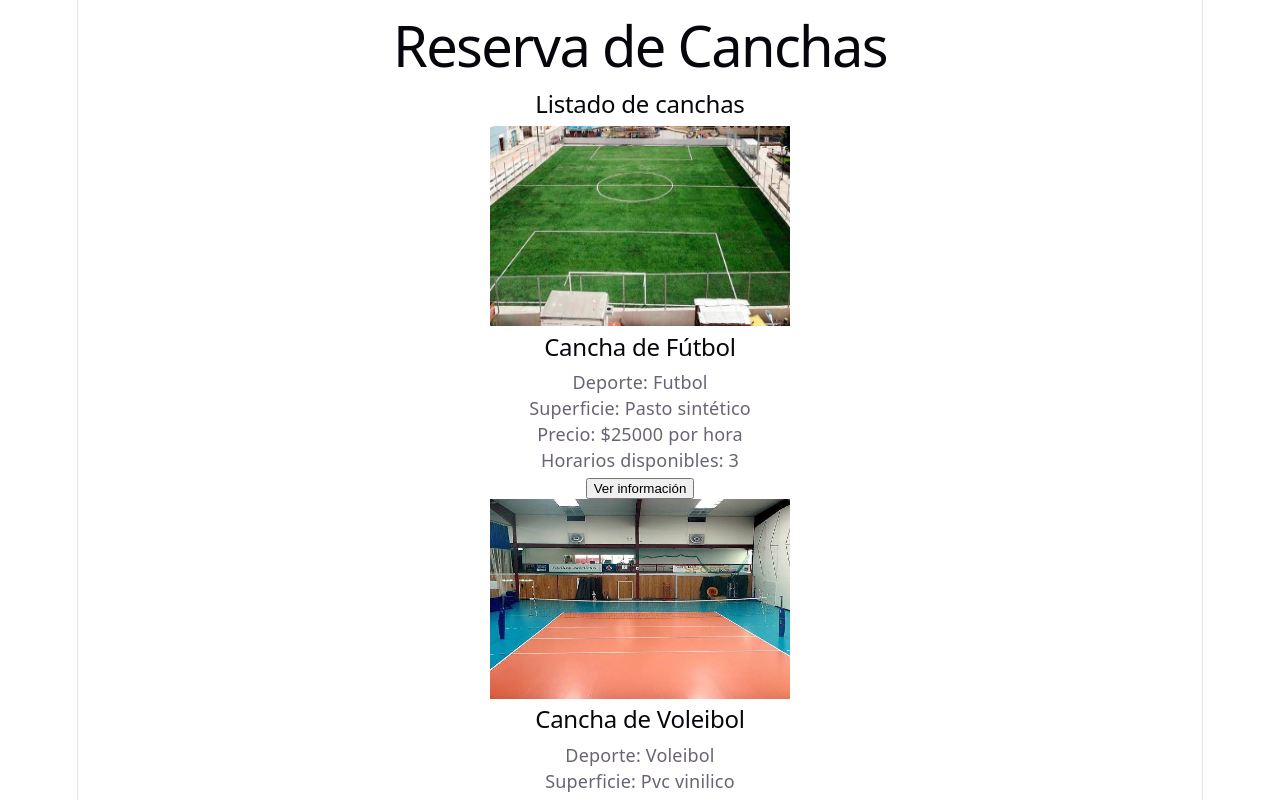
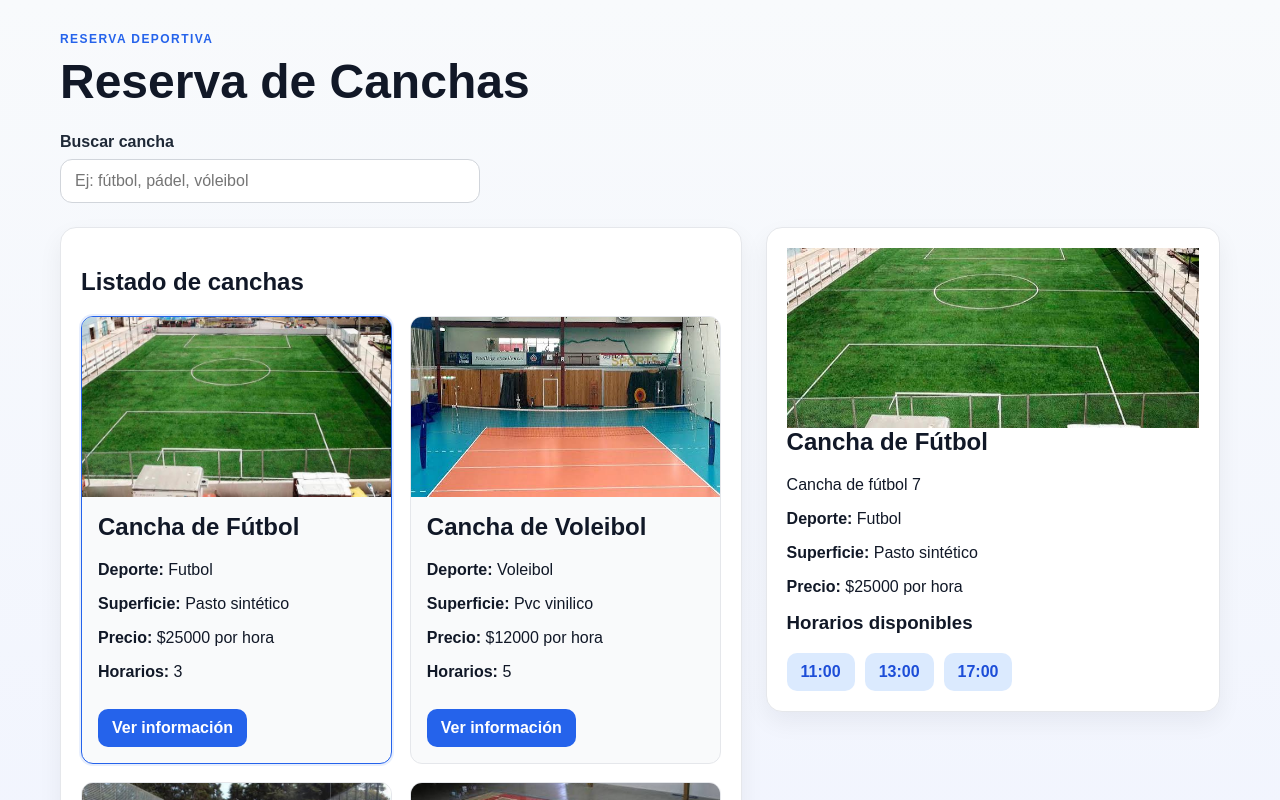
Before and after one commit to martinnc21/reserva-de-canchas, a React (Vite) app: page / in a window 1280 px wide. Shown: the top 800 px of the page. Built offline with nearby package versions, Linux system fonts and the light colour scheme.

Commit message:
feat: agregar listado, búsqueda y detalle de canchas

```diff
--- a/src/App.css
+++ b/src/App.css
@@ -0,0 +1,153 @@
+.app-shell {
+  max-width: 1200px;
+  margin: 0 auto;
+  padding: 32px 20px 48px;
+  font-family: Arial, sans-serif;
+}
+
+.app-header {
+  margin-bottom: 24px;
+}
+
+.eyebrow {
+  margin: 0;
+  text-transform: uppercase;
+  letter-spacing: 0.12em;
+  color: #2563eb;
+  font-weight: 700;
+  font-size: 12px;
+}
+
+h1 {
+  margin: 8px 0 0;
+  font-size: clamp(2rem, 5vw, 3rem);
+}
+
+.search-bar-wrap {
+  max-width: 420px;
+  margin-bottom: 24px;
+}
+
+.search-label {
+  display: block;
+  margin-bottom: 8px;
+  font-weight: 700;
+  color: #1f2937;
+}
+
+.search-input {
+  width: 100%;
+  padding: 12px 14px;
+  border: 1px solid #d1d5db;
+  border-radius: 12px;
+  font-size: 1rem;
+}
+
+.app-grid {
+  display: grid;
+  grid-template-columns: 1.5fr 1fr;
+  gap: 24px;
+  align-items: start;
+}
+
+.list-section,
+.detalle-panel {
+  background: white;
+  border: 1px solid #e5e7eb;
+  border-radius: 16px;
+  padding: 20px;
+  box-shadow: 0 10px 25px rgba(15, 23, 42, 0.06);
+}
+
+.cancha-list {
+  display: grid;
+  grid-template-columns: repeat(auto-fit, minmax(220px, 1fr));
+  gap: 18px;
+}
+
+.cancha-card {
+  background: #f9fafb;
+  border: 1px solid #e5e7eb;
+  border-radius: 12px;
+  overflow: hidden;
+  transition: transform 0.2s ease, border-color 0.2s ease;
+}
+
+.cancha-card.selected {
+  border-color: #2563eb;
+  box-shadow: 0 0 0 2px rgba(37, 99, 235, 0.1);
+}
+
+.cancha-card:hover {
+  transform: translateY(-2px);
+}
+
+.cancha-image,
+.detalle-image {
+  width: 100%;
+  height: 180px;
+  object-fit: cover;
+  display: block;
+}
+
+.cancha-body {
+  padding: 16px;
+}
+
+.cancha-body h2,
+.detalle-panel h2,
+.detalle-panel h3 {
+  margin-top: 0;
+}
+
+.primary-button,
+.horario-button {
+  border: none;
+  border-radius: 10px;
+  padding: 10px 14px;
+  font-weight: 600;
+  cursor: pointer;
+}
+
+.primary-button {
+  background: #2563eb;
+  color: white;
+  margin-top: 12px;
+}
+
+.horarios {
+  display: flex;
+  flex-wrap: wrap;
+  gap: 10px;
+  margin-top: 12px;
+}
+
+.horario-button {
+  background: #dbeafe;
+  color: #1d4ed8;
+}
+
+.estado,
+.reserva-confirmada {
+  margin-top: 20px;
+  padding: 12px 16px;
+  border-radius: 10px;
+}
+
+.estado {
+  background: #f3f4f6;
+  border: 1px solid #d1d5db;
+  color: #374151;
+}
+
+.reserva-confirmada {
+  background: #ecfdf5;
+  border: 1px solid #a7f3d0;
+  color: #065f46;
+}
+
+@media (max-width: 768px) {
+  .app-grid {
+    grid-template-columns: 1fr;
+  }
+}
--- a/src/App.tsx
+++ b/src/App.tsx
@@ -1,51 +1,85 @@
-import { canchas } from "./data"
-import { useState } from "react"
+import { useEffect, useMemo, useState } from "react"
+import "./App.css"
+import { canchas as canchasBase } from "./data"
 import type { Cancha } from "./types"
-import CanchaCard from "./CanchaCard"
+import CanchaList from "./CanchaList"
+import CanchaDetail from "./CanchaDetail"
+import SearchBar from "./SearchBar"
+
+const obtenerCanchas = () =>
+  new Promise<Cancha[]>((resolve) => {
+    setTimeout(() => {
+      resolve(canchasBase)
+    }, 600)
+  })
 
 function App() {
-    const [ canchaSeleccionada, setCanchaSeleccionada] =
-    useState<Cancha | null>(null)
+  const [canchas, setCanchas] = useState<Cancha[]>([])
+  const [busqueda, setBusqueda] = useState("")
+  const [canchaSeleccionada, setCanchaSeleccionada] = useState<Cancha | null>(null)
+  const [cargando, setCargando] = useState(true)
+  const [mensajeReserva, setMensajeReserva] = useState("")
 
+  useEffect(() => {
+    obtenerCanchas().then((datos) => {
+      setCanchas(datos)
+      setCanchaSeleccionada(datos[0] ?? null)
+      setCargando(false)
+    })
+  }, [])
 
-    return (
-    <main>
-      <h1>Reserva de Canchas</h1>
+  const canchasFiltradas = useMemo(() => {
+    return canchas.filter((cancha) => {
+      const texto = `${cancha.nombre} ${cancha.deporte}`.toLowerCase()
+      return texto.includes(busqueda.toLowerCase())
+    })
+  }, [canchas, busqueda])
 
-      <section>
-        <h2>Listado de canchas</h2>
+  const canchaVisible =
+    canchaSeleccionada &&
+    canchasFiltradas.some((cancha) => cancha.id === canchaSeleccionada.id)
+      ? canchaSeleccionada
+      : canchasFiltradas[0] ?? null
 
-        <div>
-          {canchas.map((cancha) => (
-            <CanchaCard
-              key={cancha.id}
-              cancha={cancha}
-              onSelect={setCanchaSeleccionada}
-            />
-          ))}
+  const reservarHorario = (horario: string) => {
+    if (!canchaVisible) return
+
+    setMensajeReserva(
+      `Reserva confirmada para ${canchaVisible.nombre} a las ${horario}.`
+    )
+  }
+
+  return (
+    <main className="app-shell">
+      <header className="app-header">
+        <p className="eyebrow">Reserva deportiva</p>
+        <h1>Reserva de Canchas</h1>
+      </header>
+
+      <SearchBar valor={busqueda} onChange={setBusqueda} />
+
+      {cargando ? (
+        <div className="estado">Cargando canchas...</div>
+      ) : canchasFiltradas.length === 0 ? (
+        <div className="estado">No encontramos canchas con esa búsqueda.</div>
+      ) : (
+        <div className="app-grid">
+          <CanchaList
+            canchas={canchasFiltradas}
+            onSelect={setCanchaSeleccionada}
+            selectedId={canchaVisible?.id ?? null}
+          />
+
+          <CanchaDetail
+            cancha={canchaVisible}
+            onReservar={reservarHorario}
+          />
         </div>
-      </section>
+      )}
 
-      {canchaSeleccionada && (
-        <section>
-         <h2>Detalles de la cancha</h2>
-
-         <h3>{canchaSeleccionada.nombre}</h3>
-
-        <p>{canchaSeleccionada.descripcion}</p>
-        <p>Deporte: {canchaSeleccionada.deporte}</p>
-        <p>Superficie: {canchaSeleccionada.superficie}</p>
-        <p>Precio: ${canchaSeleccionada.precioHora} por hora</p>
-
-        <h3>Selecciona un horario</h3>
-
-        {canchaSeleccionada.horariosDisponibles.map((horario) => (
-            <button key={horario}>
-                 Reservar {horario}
-            </button>
-        ))}
-        </section>
-        )}
+      {mensajeReserva && (
+        <div className="reserva-confirmada">{mensajeReserva}</div>
+      )}
     </main>
   )
 }
--- a/src/CanchaCard.tsx
+++ b/src/CanchaCard.tsx
@@ -3,27 +3,33 @@ import type { Cancha } from "./types"
 interface CanchaCardProps {
   cancha: Cancha
   onSelect: (cancha: Cancha) => void
+  selected: boolean
 }
 
-function CanchaCard({ cancha, onSelect }: CanchaCardProps) {
+function CanchaCard({ cancha, onSelect, selected }: CanchaCardProps) {
   return (
-    <article>
-      <img
-        src={cancha.imagen}
-        alt={cancha.nombre}
-        width={300}
-        height={200}
-      />
+    <article className={`cancha-card ${selected ? "selected" : ""}`}>
+      <img className="cancha-image" src={cancha.imagen} alt={cancha.nombre} />
 
-      <h2>{cancha.nombre}</h2>
-      <p>Deporte: {cancha.deporte}</p>
-      <p>Superficie: {cancha.superficie}</p>
-      <p>Precio: ${cancha.precioHora} por hora</p>
-      <p>Horarios disponibles: {cancha.horariosDisponibles.length}</p>
+      <div className="cancha-body">
+        <h2>{cancha.nombre}</h2>
+        <p>
+          <strong>Deporte:</strong> {cancha.deporte}
+        </p>
+        <p>
+          <strong>Superficie:</strong> {cancha.superficie}
+        </p>
+        <p>
+          <strong>Precio:</strong> ${cancha.precioHora} por hora
+        </p>
+        <p>
+          <strong>Horarios:</strong> {cancha.horariosDisponibles.length}
+        </p>
 
-      <button onClick={() => onSelect(cancha)}>
-        Ver información
-      </button>
+        <button className="primary-button" onClick={() => onSelect(cancha)}>
+          Ver información
+        </button>
+      </div>
     </article>
   )
 }
--- /dev/null
+++ b/src/CanchaDetail.tsx
@@ -0,0 +1,50 @@
+import type { Cancha } from "./types"
+
+interface CanchaDetailProps {
+  cancha: Cancha | null
+  onReservar: (horario: string) => void
+}
+
+function CanchaDetail({ cancha, onReservar }: CanchaDetailProps) {
+  if (!cancha) {
+    return (
+      <aside className="detalle-panel">
+        Selecciona una cancha para ver el detalle.
+      </aside>
+    )
+  }
+
+  return (
+    <aside className="detalle-panel">
+      <img src={cancha.imagen} alt={cancha.nombre} className="detalle-image" />
+
+      <h2>{cancha.nombre}</h2>
+      <p>{cancha.descripcion}</p>
+      <p>
+        <strong>Deporte:</strong> {cancha.deporte}
+      </p>
+      <p>
+        <strong>Superficie:</strong> {cancha.superficie}
+      </p>
+      <p>
+        <strong>Precio:</strong> ${cancha.precioHora} por hora
+      </p>
+
+      <h3>Horarios disponibles</h3>
+
+      <div className="horarios">
+        {cancha.horariosDisponibles.map((horario) => (
+          <button
+            key={horario}
+            className="horario-button"
+            onClick={() => onReservar(horario)}
+          >
+            {horario}
+          </button>
+        ))}
+      </div>
+    </aside>
+  )
+}
+
+export default CanchaDetail
--- a/src/CanchaList.tsx
+++ b/src/CanchaList.tsx
@@ -2,21 +2,23 @@ import type { Cancha } from "./types"
 import CanchaCard from "./CanchaCard"
 
 interface CanchaListProps {
-    canchas: Cancha[];
-    onSelect: (cancha: Cancha) => void;
+  canchas: Cancha[]
+  onSelect: (cancha: Cancha) => void
+  selectedId: number | null
 }
 
-function CanchaList({ canchas, onSelect}: CanchaListProps) {
-    return (
-    <section>
+function CanchaList({ canchas, onSelect, selectedId }: CanchaListProps) {
+  return (
+    <section className="list-section">
       <h2>Listado de canchas</h2>
 
-      <div>
+      <div className="cancha-list">
         {canchas.map((cancha) => (
           <CanchaCard
             key={cancha.id}
             cancha={cancha}
             onSelect={onSelect}
+            selected={selectedId === cancha.id}
           />
         ))}
       </div>
--- /dev/null
+++ b/src/SearchBar.tsx
@@ -0,0 +1,25 @@
+interface SearchBarProps {
+  valor: string
+  onChange: (valor: string) => void
+}
+
+function SearchBar({ valor, onChange }: SearchBarProps) {
+  return (
+    <div className="search-bar-wrap">
+      <label htmlFor="busqueda" className="search-label">
+        Buscar cancha
+      </label>
+
+      <input
+        id="busqueda"
+        type="text"
+        value={valor}
+        onChange={(event) => onChange(event.target.value)}
+        placeholder="Ej: fútbol, pádel, vóleibol"
+        className="search-input"
+      />
+    </div>
+  )
+}
+
+export default SearchBar
--- a/src/index.css
+++ b/src/index.css
@@ -1,111 +1,25 @@
-:root {
-  --text: #6b6375;
-  --text-h: #08060d;
-  --bg: #fff;
-  --border: #e5e4e7;
-  --code-bg: #f4f3ec;
-  --accent: #aa3bff;
-  --accent-bg: rgba(170, 59, 255, 0.1);
-  --accent-border: rgba(170, 59, 255, 0.5);
-  --social-bg: rgba(244, 243, 236, 0.5);
-  --shadow:
-    rgba(0, 0, 0, 0.1) 0 10px 15px -3px, rgba(0, 0, 0, 0.05) 0 4px 6px -2px;
-
-  --sans: system-ui, 'Segoe UI', Roboto, sans-serif;
-  --heading: system-ui, 'Segoe UI', Roboto, sans-serif;
-  --mono: ui-monospace, Consolas, monospace;
-
-  font: 18px/145% var(--sans);
-  letter-spacing: 0.18px;
-  color-scheme: light dark;
-  color: var(--text);
-  background: var(--bg);
-  font-synthesis: none;
-  text-rendering: optimizeLegibility;
-  -webkit-font-smoothing: antialiased;
-  -moz-osx-font-smoothing: grayscale;
-
-  @media (max-width: 1024px) {
-    font-size: 16px;
-  }
-}
-
-@media (prefers-color-scheme: dark) {
-  :root {
-    --text: #9ca3af;
-    --text-h: #f3f4f6;
-    --bg: #16171d;
-    --border: #2e303a;
-    --code-bg: #1f2028;
-    --accent: #c084fc;
-    --accent-bg: rgba(192, 132, 252, 0.15);
-    --accent-border: rgba(192, 132, 252, 0.5);
-    --social-bg: rgba(47, 48, 58, 0.5);
-    --shadow:
-      rgba(0, 0, 0, 0.4) 0 10px 15px -3px, rgba(0, 0, 0, 0.25) 0 4px 6px -2px;
-  }
-
-  #social .button-icon {
-    filter: invert(1) brightness(2);
-  }
-}
-
-#root {
-  width: 1126px;
-  max-width: 100%;
-  margin: 0 auto;
-  text-align: center;
-  border-inline: 1px solid var(--border);
-  min-height: 100svh;
-  display: flex;
-  flex-direction: column;
-  box-sizing: border-box;
+html {
+  background: #f3f4f6;
 }
 
 body {
   margin: 0;
+  min-height: 100vh;
+  background: linear-gradient(180deg, #f8fafc 0%, #eef2ff 100%);
+  color: #111827;
+  font-family: Arial, sans-serif;
 }
 
-h1,
-h2 {
-  font-family: var(--heading);
-  font-weight: 500;
-  color: var(--text-h);
+* {
+  box-sizing: border-box;
 }
 
-h1 {
-  font-size: 56px;
-  letter-spacing: -1.68px;
-  margin: 32px 0;
-  @media (max-width: 1024px) {
-    font-size: 36px;
-    margin: 20px 0;
-  }
-}
-h2 {
-  font-size: 24px;
-  line-height: 118%;
-  letter-spacing: -0.24px;
-  margin: 0 0 8px;
-  @media (max-width: 1024px) {
-    font-size: 20px;
-  }
-}
-p {
-  margin: 0;
+img {
+  max-width: 100%;
+  display: block;
 }
 
-code,
-.counter {
-  font-family: var(--mono);
-  display: inline-flex;
-  border-radius: 4px;
-  color: var(--text-h);
+button,
+input {
+  font: inherit;
 }
-
-code {
-  font-size: 15px;
-  line-height: 135%;
-  padding: 4px 8px;
-  background: var(--code-bg);
-}
```
